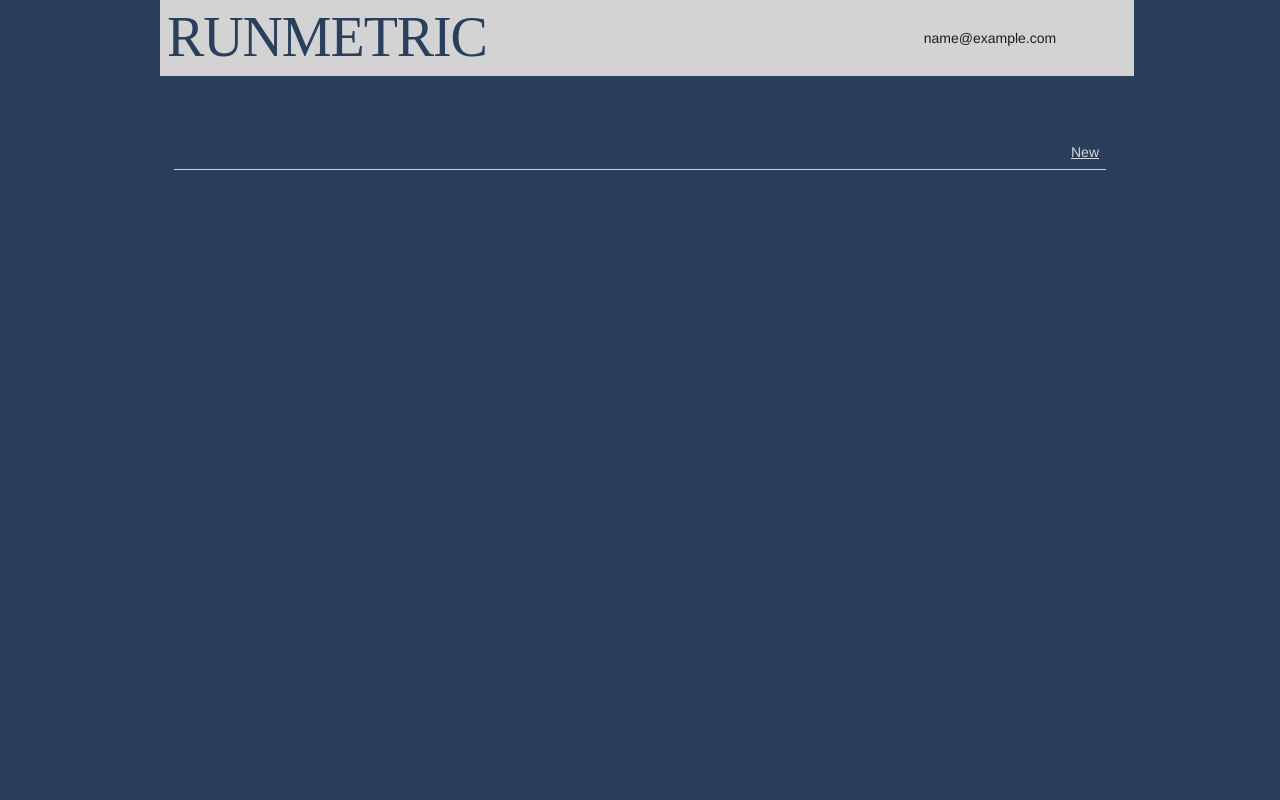
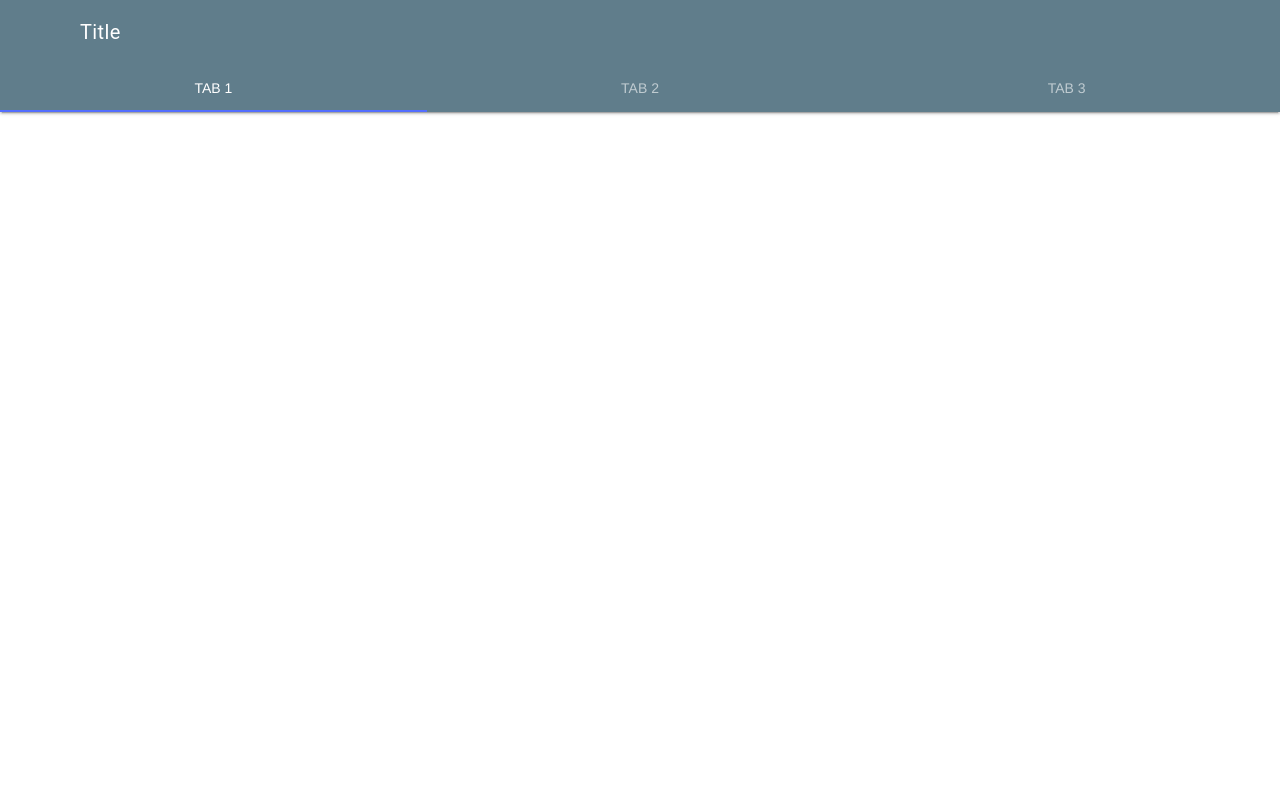
Before and after one commit to wtbarras/AthMetric, a Flask app: page / in a window 1280 px wide. Run offline with Flask 2, Linux system fonts and the light colour scheme; the visitor is signed in with stand-in values (Sample User, id 1); data comes from the database, SQL or seed files in the repository; data that the repository does not hold is empty.

Commit message:
Add tabbed interface

```diff
--- a/runmetric/templates/base.html
+++ b/runmetric/templates/base.html
@@ -3,8 +3,78 @@
 <link rel="stylesheet" href="https://fonts.googleapis.com/icon?family=Material+Icons">
 <link rel="stylesheet" href="https://code.getmdl.io/1.3.0/material.blue_grey-indigo.min.css" />
 <script defer src="https://code.getmdl.io/1.3.0/material.min.js"></script>
-<link rel="stylesheet" href="{{ url_for('static', filename='style.css') }}">
-<nav>
+<!-- <link rel="stylesheet" href="{{ url_for('static', filename='style.css') }}"> -->
+<!-- Simple header with fixed tabs. -->
+<div class="mdl-layout mdl-js-layout mdl-layout--fixed-header
+            mdl-layout--fixed-tabs">
+  <header class="mdl-layout__header">
+    <div class="mdl-layout__header-row">
+      <!-- Title -->
+      <span class="mdl-layout-title">Title</span>
+    </div>
+    <!-- Tabs -->
+    <div class="mdl-layout__tab-bar mdl-js-ripple-effect">
+      <a href="#fixed-tab-1" class="mdl-layout__tab is-active">Tab 1</a>
+      <a href="#fixed-tab-2" class="mdl-layout__tab">Tab 2</a>
+      <a href="#fixed-tab-3" class="mdl-layout__tab">Tab 3</a>
+    </div>
+  </header>
+  <div class="mdl-layout__drawer">
+    <span class="mdl-layout-title">Title</span>
+  </div>
+  <main class="mdl-layout__content">
+    <section class="mdl-layout__tab-panel is-active" id="fixed-tab-1">
+      <div class="page-content">
+
+      </div>
+    </section>
+    <section class="mdl-layout__tab-panel" id="fixed-tab-2">
+      <div class="page-content"><!-- Your content goes here -->
+        {% block content %}
+          {% for run in runs %}
+          <div class="run">
+              <header class="run_header">
+                  <h2 class="run">
+                      {{ run['run_id'] }}
+                  </h2>
+                  <h2>
+                      <div>
+                          Date: {{ run['date'] }}
+                      </div>
+                  </h2>
+                  <h3>
+                      <div>
+                              Distance: {{ run['distance'] }}
+                      </div>
+                  </h3>
+                  <!-- Submit button -->
+                  <form action="{{ url_for('runs.update', id=run['run_id']) }}", method="get">
+                    <button
+                      class="mdl-button mdl-js-button mdl-button--raised mdl-js-ripple-effect mdl-button--accent"
+                      type="submit">
+                        UPDATE
+                    </button>
+                  </form>
+                  <!-- Delete button -->
+                  <form action="{{ url_for('runs.delete', id=run['run_id']) }}", method="get">
+                    <button
+                      class="mdl-button mdl-js-button mdl-button--raised mdl-js-ripple-effect mdl-button--accent"
+                      type="submit">
+                        DELETE
+                    </button>
+                  </form>
+              </header>
+            </div>
+          {% endfor %}
+        {% endblock %}
+      </div>
+    </section>
+    <section class="mdl-layout__tab-panel" id="fixed-tab-3">
+      <div class="page-content"><!-- Your content goes here --></div>
+    </section>
+  </main>
+</div>
+<!-- <nav>
   <h1>RUNMETRIC</h1>
   <ul>
     {% if g.user %}
@@ -16,12 +86,4 @@
     {% endif %}
   </ul>
 </nav>
-<section class="content">
-  <header>
-    {% block header %}{% endblock %}
-  </header>
-  {% for message in get_flashed_messages() %}
-    <div class="flash">{{ message }}</div>
-  {% endfor %}
-  {% block content %}{% endblock %}
-</section>
+-->
--- a/runmetric/templates/runs/index.html
+++ b/runmetric/templates/runs/index.html
@@ -6,41 +6,3 @@
     <a class="action" href="{{ url_for('runs.create') }}">New</a>
   {% endif %}
 {% endblock %}
-
-{% block content %}
-    {% for run in runs %}
-    <div class="run">
-        <header class="run_header">
-            <h2 class="run">
-                {{ run['run_id'] }}
-            </h2>
-            <h2>
-                <div>
-                    Date: {{ run['date'] }}
-                </div>
-            </h2>
-            <h3>
-                <div>
-                        Distance: {{ run['distance'] }}
-                </div>
-            </h3>
-            <!-- Submit button -->
-            <form action="{{ url_for('runs.update', id=run['run_id']) }}", method="get">
-              <button
-                class="mdl-button mdl-js-button mdl-button--raised mdl-js-ripple-effect mdl-button--accent"
-                type="submit">
-                  UPDATE
-              </button>
-            </form>
-            <!-- Delete button -->
-            <form action="{{ url_for('runs.delete', id=run['run_id']) }}", method="get">
-              <button
-                class="mdl-button mdl-js-button mdl-button--raised mdl-js-ripple-effect mdl-button--accent"
-                type="submit">
-                  DELETE
-              </button>
-            </form>
-        </header>
-      </div>
-    {% endfor %}
-{% endblock %}
```
